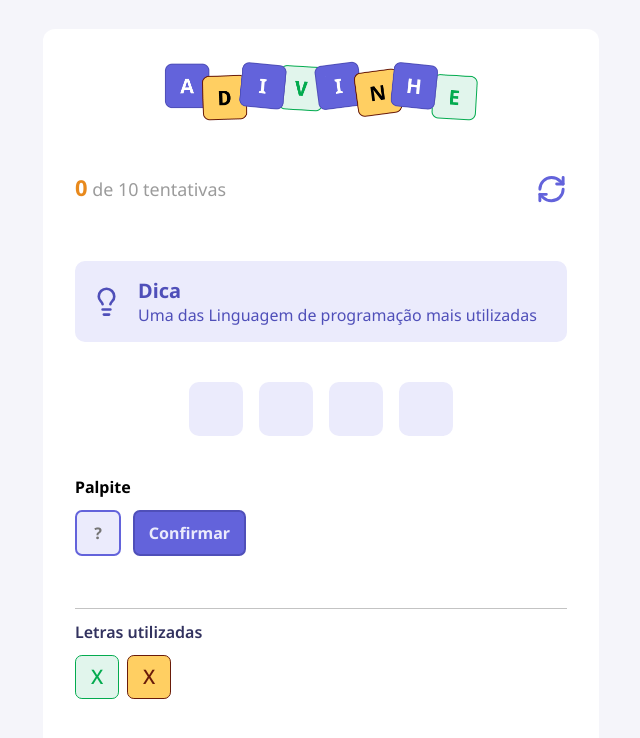
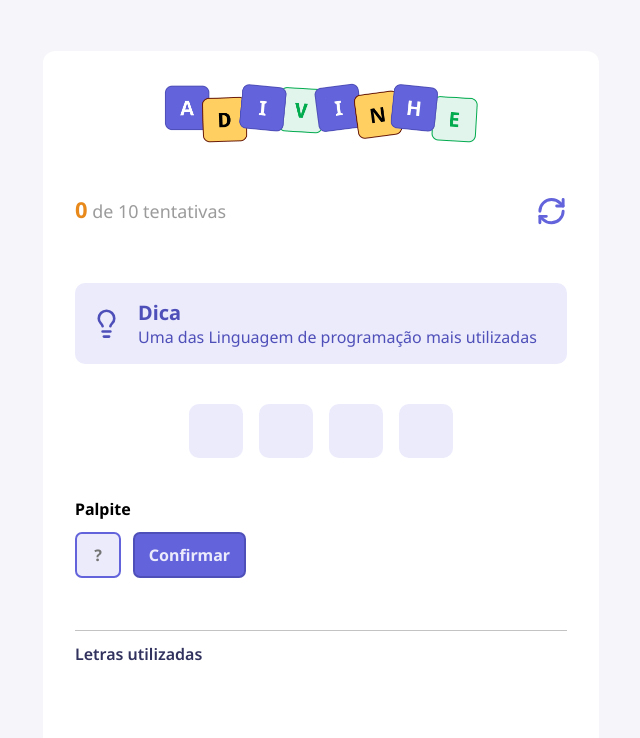
Before and after one commit to iuuleoo/guessing-game, a React (Vite) app: page / in a window 1280 px wide. Shown: the top 738 px of the page, without its empty margins (319-959 px from the left). Built offline with nearby package versions, Linux system fonts and the light colour scheme.

Commit message:
Listando Letras Utilizadas

```diff
--- a/src/App.tsx
+++ b/src/App.tsx
@@ -8,7 +8,7 @@
 import { Input } from "./components/input"
 import { Letter } from "./components/Letter"
 import { Header } from "./components/Header"
-import { LettersUsed } from "./components/LettersUsed"
+import { LettersUsed, LettersUsedProps } from "./components/LettersUsed"
 
 export default function App() {
 
@@ -16,6 +16,7 @@
     const [scoreScore] = useState(0)
     const [letter, setLetter] = useState("")
     const [challenge, setChallenge] = useState <Challenge | null>(null)
+    const [lettersUsed, setLettersUsed] = useState <LettersUsedProps []> ([])
 
     function handleRestartGame() {
         alert("Reiniciar o jogo!")
@@ -62,7 +63,7 @@
          <Button title="Confirmar" />
         </div>
 
-        <LettersUsed />
+        <LettersUsed data={lettersUsed} />
 
 
         </main>
--- a/src/components/LettersUsed/index.tsx
+++ b/src/components/LettersUsed/index.tsx
@@ -2,14 +2,28 @@
 
 import { Letter } from '../Letter';
 
-export function LettersUsed() {
+export type LettersUsedProps = {
+    value: string
+    correct: boolean
+}
+
+type Props = {
+    data: LettersUsedProps []
+}
+
+export function LettersUsed( {data}: Props ) {
     return (
         <div className={styles.lettersUsed}>
             <h5>Letras utilizadas</h5>
 
             <div>
-                <Letter value='X' size='small' color='correct' />
-                <Letter value='X' size='small' color='wrong' />
+
+                    {data.map(( { value, correct }) => (
+                    <Letter
+                     value={value} size='small' color={correct ? 'correct' : 'wrong'} />
+                    ))
+                }
+
             </div>
         </div>
     )
```
